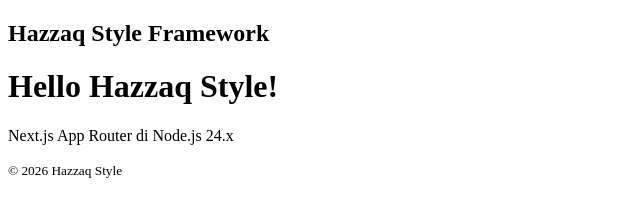
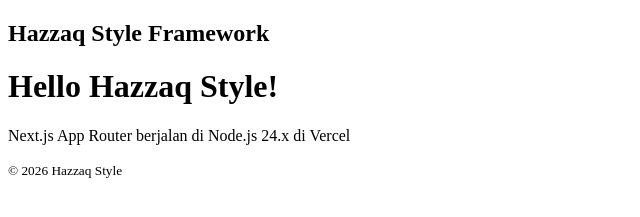
Before and after one commit to noorhazzaq/nh, a Next.js app: page / in a window 1280 px wide. Shown: the top 217 px of the page, without its empty margins (0-640 px from the left). Built offline with nearby package versions, Linux system fonts and the light colour scheme.

Commit message:
Update page.js

```diff
--- a/app/page.js
+++ b/app/page.js
@@ -2,7 +2,7 @@
   return (
     <main>
       <h1>Hello Hazzaq Style!</h1>
-      <p>Next.js App Router di Node.js 24.x</p>
+      <p>Next.js App Router berjalan di Node.js 24.x di Vercel</p>
     </main>
   )
 }
```
